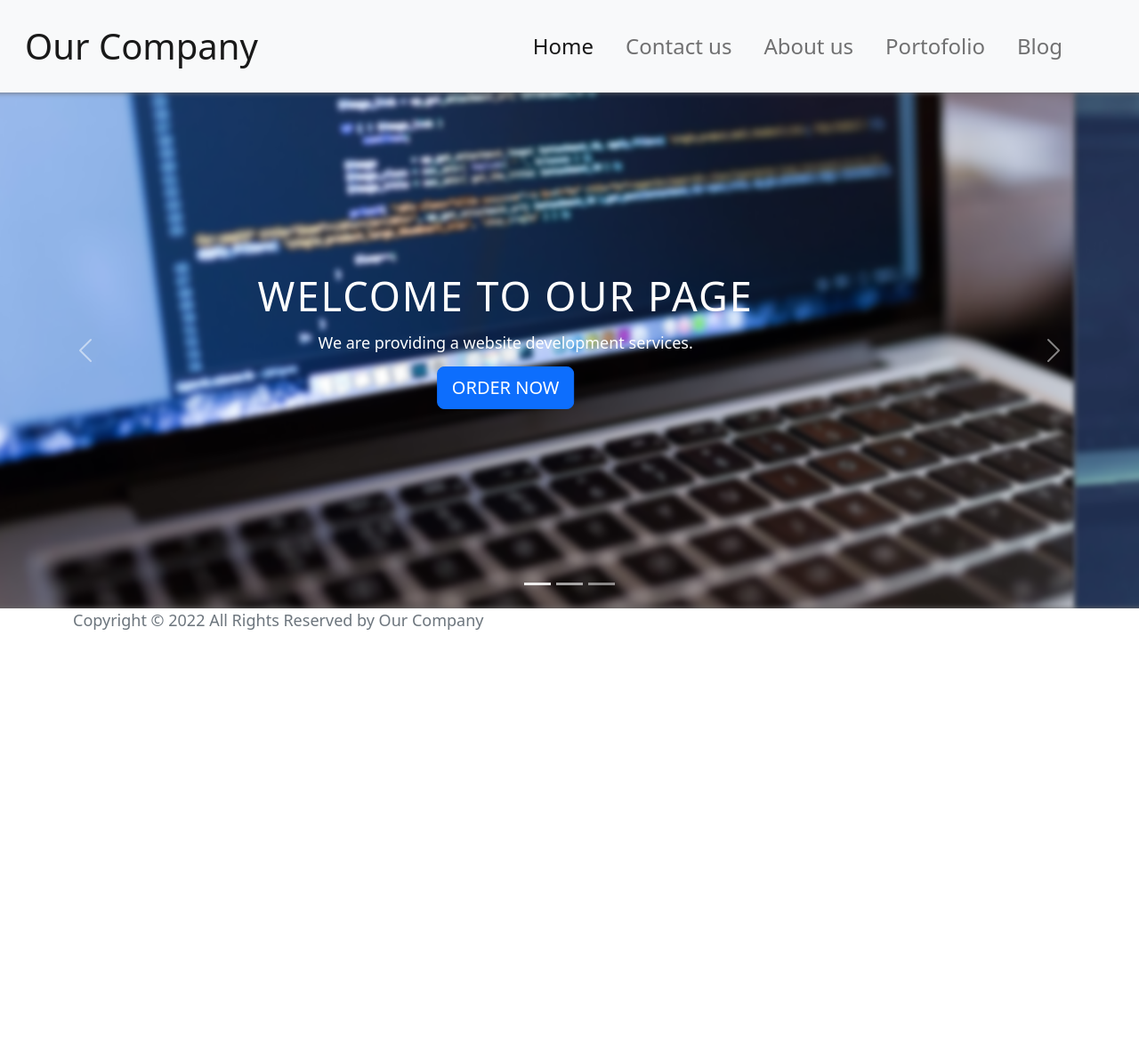
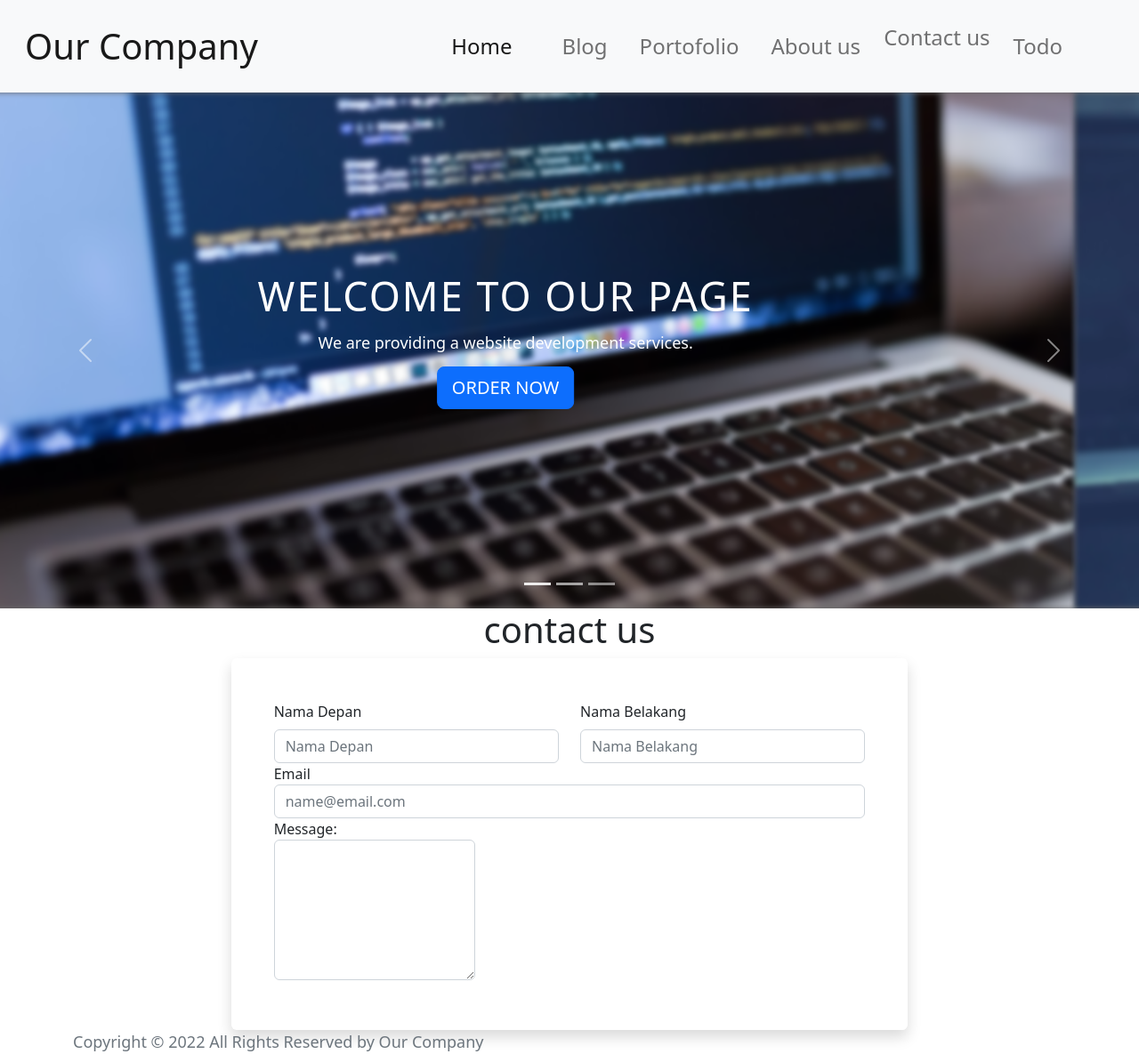
Before and after one commit to bfaradyan/Final-Project-1-Bisma-Jeremi-Nadia, a plain HTML site: page home.html in a window 1280 px wide. Shown: the whole page at 89% size. Before the commit the page ends 800 px from the top, so only its background shows below. Drawn offline with nearby package versions, Linux system fonts and the light colour scheme.

Commit message:
nambah nav todo dan section contact

```diff
--- a/home.html
+++ b/home.html
@@ -5,9 +5,15 @@
     <meta http-equiv="X-UA-Compatible" content="IE=edge" />
     <meta name="viewport" content="width=device-width, initial-scale=1.0" />
     <title>Final Project 1</title>
-    <link rel="stylesheet" href="style.css">
+    <link rel="stylesheet" href="style.css" />
     <link href="https://cdn.jsdelivr.net/npm/bootstrap@5.2.2/dist/css/bootstrap.min.css" rel="stylesheet" integrity="sha384-Zenh87qX5JnK2Jl0vWa8Ck2rdkQ2Bzep5IDxbcnCeuOxjzrPF/et3URy9Bv1WTRi" crossorigin="anonymous" />
-    <link rel="stylesheet" href="https://cdnjs.cloudflare.com/ajax/libs/animate.css/3.7.2/animate.min.css" integrity="sha512-doJrC/ocU8VGVRx3O9981+2aYUn3fuWVWvqLi1U+tA2MWVzsw+NVKq1PrENF03M+TYBP92PnYUlXFH1ZW0FpLw==" crossorigin="anonymous" referrerpolicy="no-referrer" />
+    <link
+      rel="stylesheet"
+      href="https://cdnjs.cloudflare.com/ajax/libs/animate.css/3.7.2/animate.min.css"
+      integrity="sha512-doJrC/ocU8VGVRx3O9981+2aYUn3fuWVWvqLi1U+tA2MWVzsw+NVKq1PrENF03M+TYBP92PnYUlXFH1ZW0FpLw=="
+      crossorigin="anonymous"
+      referrerpolicy="no-referrer"
+    />
   </head>
   <body>
     <nav class="navbar navbar-expand-lg navbar-light bg-light">
@@ -22,16 +28,20 @@
               <a class="nav-link active" aria-current="page" href="#">Home</a>
             </li>
             <li class="nav-item">
-              <a class="nav-link" href="#">Contact us</a>
-            </li>
+              <li class="nav-item">
+                <a class="nav-link" href="#">Blog</a>
+              </li>
+              <li class="nav-item">
+                <a class="nav-link" href="#">Portofolio</a>
+
             <li class="nav-item">
               <a class="nav-link" href="#">About us</a>
             </li>
+          </li>
+          <a class="nav-link" href="#contact">Contact us</a>
+       </li>
             <li class="nav-item">
-              <a class="nav-link" href="#">Portofolio</a>
-            </li>
-            <li class="nav-item">
-              <a class="nav-link" href="#">Blog</a>
+              <a class="nav-link" href="#">Todo</a>
             </li>
           </ul>
         </div>
@@ -45,7 +55,7 @@
       </div>
       <div class="carousel-inner">
         <div class="carousel-item active">
-          <img src="./assets/carousel-1.jpeg" class="d-block w-100" alt="Carousel Images 1">
+          <img src="./assets/carousel-1.jpeg" class="d-block w-100" alt="Carousel Images 1" />
           <div class="carousel-caption">
             <h5 class="animated fadeInDown">Welcome to our page</h5>
             <p class="animated fadeInUp d-none d-md-block">We are providing a website development services.</p>
@@ -53,7 +63,7 @@
           </div>
         </div>
         <div class="carousel-item">
-          <img src="./assets/carousel-2.jpeg" class="d-block w-100" alt="Carousel Images 2">
+          <img src="./assets/carousel-2.jpeg" class="d-block w-100" alt="Carousel Images 2" />
           <div class="carousel-caption">
             <h5 class="animated fadeInDown">Fast response</h5>
             <p class="animated fadeInUp d-none d-md-block">We're always do our projects on time.</p>
@@ -61,7 +71,7 @@
           </div>
         </div>
         <div class="carousel-item">
-          <img src="./assets/carousel-3.jpeg" class="d-block w-100" alt="Carousel Images 3">
+          <img src="./assets/carousel-3.jpeg" class="d-block w-100" alt="Carousel Images 3" />
           <div class="carousel-caption">
             <h5 class="animated fadeInDown">Modern design</h5>
             <p class="animated fadeInUp d-none d-md-block">Updated design theme for the best expirience.</p>
@@ -78,6 +88,41 @@
         <span class="visually-hidden">Next</span>
       </button>
     </div>
+
+    <section id="about">
+
+    </section>
+
+    <section id="contact" >
+      <div class="row justify-content-center">
+      <h1 style="text-align: center;">contact us</h1>
+              <div class="col-md-7 shadow rounded p-5">
+            <div class="row">
+                <div class="col mb-6">
+                    <label class="form-label">Nama Depan</label>
+                    <input type="text" class= "form-control" placeholder="Nama Depan">
+                </div>
+                <div class="col mb-6">
+                    <label class="form-label">Nama Belakang</label>
+                    <input type="text" class="form-control" placeholder="Nama Belakang">
+                </div>
+            </div>
+            <div class="mb-6">
+                <label class="form-labe1">Email</label>
+                <input type= "text" class= "form-control" placeholder="name@email.com">
+            </div>
+
+            <div cLass="mb-6">
+              <label cLass="form-label">Message:</abe1>
+              <textarea name=""class="form-control" placeholder rows="6"></textarea>
+
+              </div>
+            </div>
+      </div>
+
+    </section>
+
+
     <footer class="container-sm">
       <span class="text-muted">Copyright © 2022 All Rights Reserved by Our Company</span>
     </footer>
```
